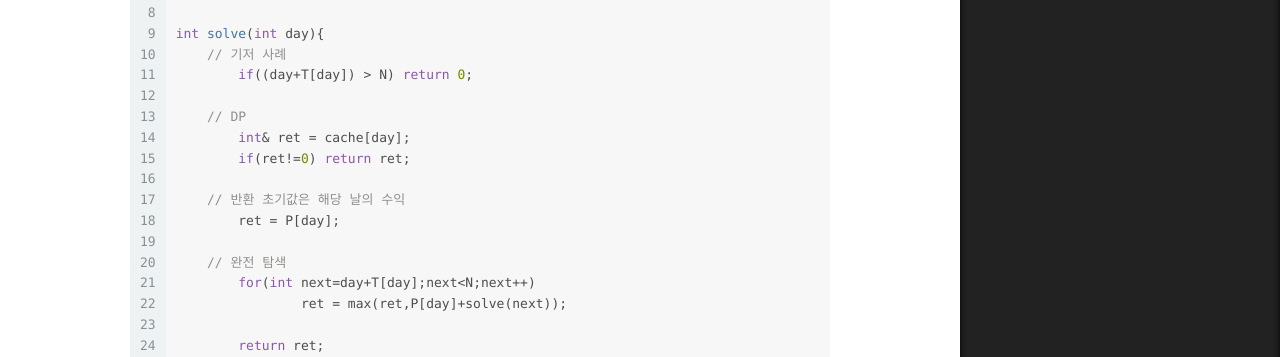
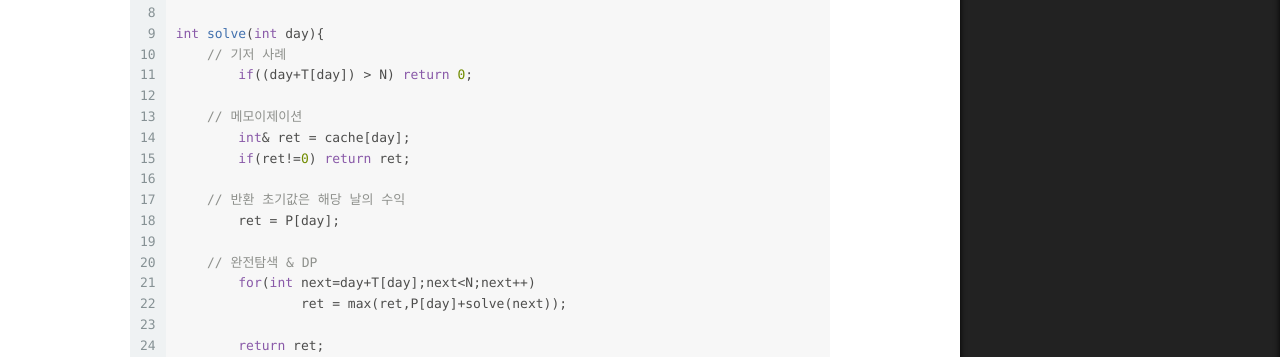
Before and after one commit to yjyoon-dev/yjyoon-dev.github.io, a Jekyll site: the page built from _posts/2020-10-29-boj-14501.md, in a window 1280 px wide and 1400 px high, scrolled down 2421 px. Shown: the part 327-684 px from the top of the window. Built offline with Jekyll 4.4.1, drawn with Linux system fonts in a browser that asks for light colours.

Commit message:
edit boj 14501

```diff
--- a/_posts/2020-10-29-boj-14501.md
+++ b/_posts/2020-10-29-boj-14501.md
@@ -88,14 +88,14 @@ int solve(int day){
     // 기저 사례
 	if((day+T[day]) > N) return 0;
 
-    // DP
+    // 메모이제이션
  	int& ret = cache[day];
 	if(ret!=0) return ret;
 
     // 반환 초기값은 해당 날의 수익
 	ret = P[day];
 
-    // 완전 탐색
+    // 완전탐색 & DP
 	for(int next=day+T[day];next<N;next++)
 		ret = max(ret,P[day]+solve(next));
 
```
